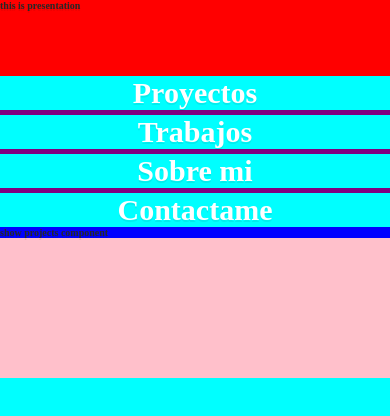
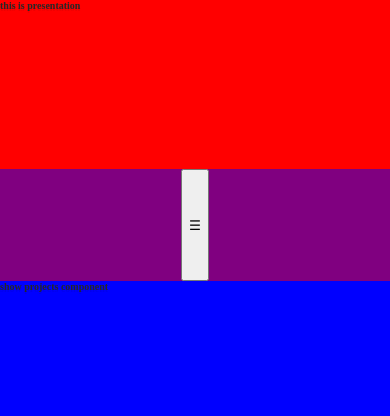
Before and after one commit to thirty33/CurriculVitae_Administrator, a Vue app: page / in a window 390 px wide. Shown: the top 416 px of the page. Built offline with nearby package versions, Linux system fonts and the light colour scheme.

Commit message:
responsive menu, two

```diff
--- a/src/App.vue
+++ b/src/App.vue
@@ -57,6 +57,7 @@ body {
 
 #app {
   width: 100vw;
+  height: 100vh;
   background-color: peru;
   display: grid;
   grid-template-columns: 1.5fr 3.5fr;
@@ -88,6 +89,9 @@ body {
   background-color: chartreuse;
 }
 
+#app_router_nav > * {
+  height: 100%;
+}
 
 /* media queries */
 @media (max-width: 1000px) {
@@ -104,9 +108,10 @@ body {
   #app_router_nav {
     background-color: blue;
   }
+
 }
 
-@media (max-width: 570px) {
+/* @media (max-width: 570px) {
 
   #app {
     grid-template-columns: 1fr;
@@ -120,6 +125,6 @@ body {
   #app_router_nav {
     background-color: pink;
   }
-}
+} */
 
 </style>
--- a/src/components/NavigationWrapper.vue
+++ b/src/components/NavigationWrapper.vue
@@ -10,6 +10,7 @@ export default {
 
 <style>
 #router_view {
-    background-color: blue;
+    /* background-color: blue; */
+    height: inherit;
 }
 </style>
--- a/src/components/Navigator.vue
+++ b/src/components/Navigator.vue
@@ -2,12 +2,34 @@
     <div id="nav_wrapper">
       <nav
           id="router_nav">
+          <!-- Open Burger Button -->
+          <button id="router_nav_button"
+            v-on:click="ToggleBurgerMenu">
+            <span id="open">☰</span>
+            <!-- <span class="close">×</span> -->
+          </button>
+          <!-- /Close Burger Button -->
+          <ul id="router_nav_menu_list"
+              class="menu_list"
+              :class="{ 'burger_is_active' : burgerMenuIsActive }">
+            <!-- Close burger button -->
+            <div id="button_close_container">
+              <button id="router_nav_button_close"
+                v-on:click="ToggleBurgerMenu">
+                <span id="close">×</span>
+              </button>
+            </div>
+            <!-- /Close burger button -->
             <router-link
+              @click.native="ToggleBurgerMenu"
               v-for="item in menu_items"
-              :key=item
+              :key=item.key
               id="router_link"
-              :to="item.path">{{item.name}}
+              :class="item.item_num"
+              :to="item.path">
+              {{item.name}}
             </router-link>
+          </ul>
         </nav>
     </div>
 </template>
@@ -17,11 +39,17 @@ export default {
   data() {
     return {
       menu_items: [
-                { path: '/', name: 'Proyectos'},
-                { path: '/jobs', name: 'Trabajos'},
-                { path: '/userinfo', name: 'Sobre mi'},
-                { path: '/contact', name: 'Contactame'},
-            ]
+        { path: '/', name: 'Proyectos', item_num: 'item1'},
+        { path: '/jobs', name: 'Trabajos', item_num: 'item2'},
+        { path: '/userinfo', name: 'Sobre mi', item_num: 'item3'},
+        { path: '/contact', name: 'Contactame', item_num: 'item4'},
+      ],
+      burgerMenuIsActive: false
+    }
+  },
+  methods: {
+    ToggleBurgerMenu: function() {
+      this.burgerMenuIsActive = !this.burgerMenuIsActive;
     }
   }
 }
@@ -29,6 +57,13 @@ export default {
 
 
 <style scoped>
+
+#router_nav_menu_list {
+  height: inherit;
+  width: inherit;
+  padding: 0;
+  /* margin: 5px 5px; */
+}
 
 #router_nav {
   background-color: purple;
@@ -45,10 +80,79 @@ export default {
   font-size: 3em;
   text-decoration : none;
   background-color: aqua;
+  opacity: 0.7;
   display: grid;
   justify-items: center;
   align-items: center;
   justify-items: center;
   width: inherit;
 }
+
+#router_nav_button {
+  display: none;
+}
+
+#router_nav_button_close {
+  display:none;
+}
+
+#button_close_container {
+  background-color: blue;
+  grid-row: 1;
+  align-self: stretch;
+  display:none;
+}
+
+/* media queries */
+@media (max-width: 540px) {
+
+  #router_nav_menu_list {
+    /* display: none; */
+    background: rgba(255, 60, 88, .8);
+    position: fixed;
+    align-items: center;
+    /* justify-items: stretch; */
+    margin: 0;
+    left: 0;
+		top:0;
+		bottom:0;
+		right: 0;
+
+    left: -100%;
+    transition:.3s;
+
+    /* display */
+    display: grid;
+    grid-template-rows: 4fr 1fr 1fr 1fr 1fr 4fr;
+    grid-gap:0;
+  }
+
+  .menu_list.burger_is_active {
+		left:0 !important;
+    /* background: black !important; */
+	}
+
+  .item1 { grid-row: 2;}
+  .item2 { grid-row: 3;}
+  .item3 { grid-row: 4;}
+  .item4 { grid-row: 5;}
+
+  #router_nav_button {
+    display: block;
+  }
+
+  #button_close_container {
+    display: grid;
+    grid-template-rows: 0.3fr 1.5fr 10fr;
+    grid-template-columns: 0.3fr 1.5fr 10fr;
+  }
+
+  #router_nav_button_close {
+    display:block;
+    grid-row:2;
+    grid-column: 2;
+  }
+}
+
+
 </style>
```
Lines whose indentation alone changed are shown as unchanged.
